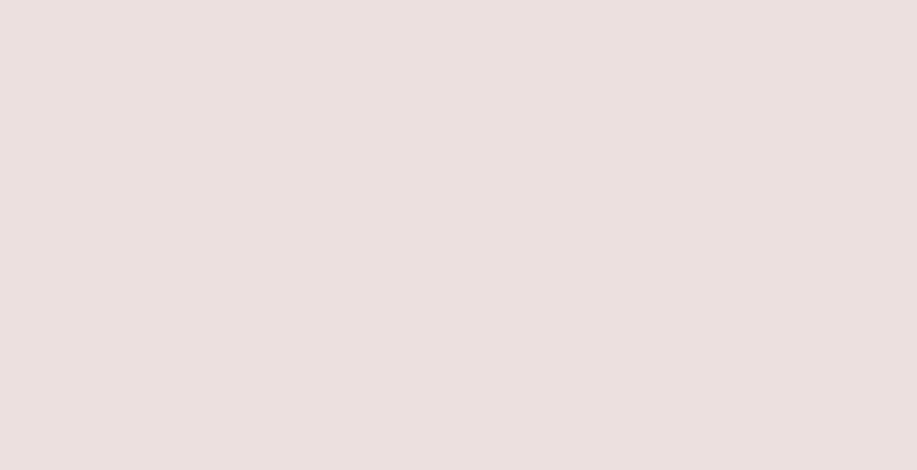
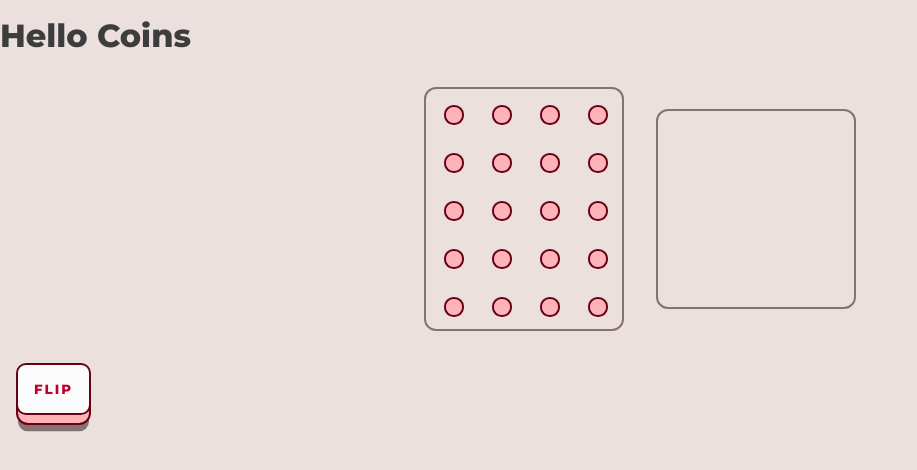
Before and after one commit to Flippin-Games/flippin-game, a React (Create React App) app in the folder client/: page /coins in a window 1280 px wide. Before the commit this address had no page. Shown: the top 470 px of the page, without its empty margins (0-917 px from the left). Built offline with nearby package versions, Linux system fonts and the light colour scheme.

Commit message:
feature: coin flipping prototype

```diff
--- a/client/src/App.tsx
+++ b/client/src/App.tsx
@@ -2,12 +2,14 @@ import { BrowserRouter as Router, Route, Routes } from "react-router-dom";
 import "./App.css";
 import Main from "./pages/main";
 import Admin from "./pages/admin";
+import Coins from "./pages/coins";
 
 const App = () => (
   <Router>
     <Routes>
       <Route path="/" element={<Main />} />
       <Route path="/admin" element={<Admin />} />
+      <Route path="/coins" element={<Coins />} />
     </Routes>
   </Router>
 );
--- a/client/src/components/button/button.tsx
+++ b/client/src/components/button/button.tsx
@@ -4,6 +4,7 @@ type ButtonProps = {
   text: string;
   onClick?: any; // TODO
   disabled?: boolean;
+  disabledText?: string;
   dataAtrr?: string;
 };
 
@@ -14,6 +15,7 @@ function Button({
   text,
   disabled,
   dataAtrr,
+  disabledText,
 }: ButtonProps) {
   return (
     <button
@@ -23,7 +25,7 @@ function Button({
       disabled={disabled}
       data-attr={dataAtrr}
     >
-      {text}
+      {!disabled ? text : disabledText}
     </button>
   );
 }
--- /dev/null
+++ b/client/src/pages/coins.module.scss
@@ -0,0 +1,112 @@
+.wrapper {
+  display: flex;
+  flex-direction: row;
+  flex-wrap: nowrap;
+  justify-content: center;
+  align-items: center;
+  position: relative;
+}
+
+.box {
+  width: 100%;
+  height: 100%;
+  max-width: 200px;
+  min-height: 200px;
+  border-radius: 0.75em;
+  border: 2px solid var(--outline);
+  margin: 1rem;
+  display: flex;
+  flex-wrap: wrap;
+  justify-content: center;
+  align-items: center;
+}
+
+.flippingBox {
+  position: absolute;
+  top: 50%;
+  left: 50%;
+  background: aliceblue;
+  transform: translate(-50%, -50%);
+  width: 200px;
+  height: 100px;
+  border-radius: 0.75em;
+  border: 2px solid var(--outline);
+  display: flex;
+  justify-content: center;
+  align-items: center;
+}
+
+.coin {
+  height: 1rem;
+  width: 1rem;
+  display: block;
+  margin: 1rem;
+  position: relative;
+  transform-origin: 150% center;
+
+  &:after {
+    content: "";
+    position: absolute;
+    width: 100%;
+    height: 100%;
+    border-radius: 0.6rem;
+    background: var(--primary-light);
+    border: 2px solid var(--primary-dark);
+    transition: background 2s;
+  }
+
+  &.flip {
+    animation: flip ease-in-out forwards 1.5s;
+
+    &:after {
+      animation: bounce cubic-bezier(0.28, 0.84, 0.42, 1) forwards 1.5s;
+    }
+  }
+
+  &.flipped:after {
+    background-color: aqua;
+  }
+}
+
+@keyframes bounce {
+  5% {
+    transform-origin: center bottom;
+    transform: scalex(1) scaley(1);
+  }
+  15% {
+    transform-origin: center bottom;
+    transform: scalex(1.3) scaley(0.7);
+  }
+  25%,
+  20% {
+    transform-origin: center bottom;
+    transform: scalex(0.8) scaley(1.4);
+  }
+
+  55%,
+  100% {
+    transform-origin: top;
+    transform: scalex(1) scaley(1);
+  }
+
+  40% {
+    transform-origin: center top;
+    transform: scalex(1.3) scaley(0.7);
+  }
+
+  100% {
+    background-color: aqua;
+  }
+}
+
+@keyframes flip {
+  0%,
+  15% {
+    transform: rotate(0);
+  }
+
+  35%,
+  100% {
+    transform: rotate(180deg);
+  }
+}
--- /dev/null
+++ b/client/src/pages/coins.tsx
@@ -0,0 +1,67 @@
+import { useState } from "react";
+import Button from "../components/button/button";
+import styles from "./coins.module.scss";
+
+function Coins() {
+  const [amountOfCoins, setAmountOfCoins] = useState(20);
+
+  const [isFliping, setIsFlipping] = useState(false);
+  const [flipped, setFlipped] = useState(0);
+
+  const flipHandler = () => {
+    setAmountOfCoins(amountOfCoins - 1);
+    setIsFlipping(true);
+    setTimeout(() => {
+      setFlipped(flipped + 1);
+      setIsFlipping(false);
+    }, 1700);
+  };
+
+  const Coin = ({ flip, flipped }: any) => (
+    <span
+      className={`${styles.coin} ${flip ? styles.flip : ""} ${
+        flipped ? styles.flipped : ""
+      }`}
+    ></span>
+  );
+
+  return (
+    <>
+      <h1>Hello Coins</h1>
+      <div className={styles.wrapper}>
+        <div className={styles.box}>
+          {Array(amountOfCoins)
+            .fill(0)
+            .map(() => (
+              <Coin />
+            ))}
+        </div>
+        <div className={styles.box}>
+          {Array(flipped)
+            .fill(0)
+            .map(() => (
+              <Coin flipped={true} />
+            ))}
+        </div>
+
+        {isFliping ? (
+          <div className={styles.flippingBox}>
+            <Coin flip={true} />
+          </div>
+        ) : null}
+      </div>
+      {amountOfCoins > 0 ? (
+        <Button
+          type="button"
+          onClick={flipHandler}
+          text="Flip"
+          disabled={isFliping}
+          disabledText="Flipping..."
+          className="btn-primary"
+        />
+      ) : null}
+    </>
+  );
+}
+
+export default Coins;
```
